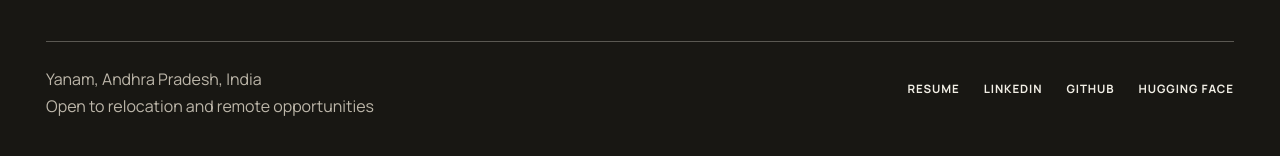
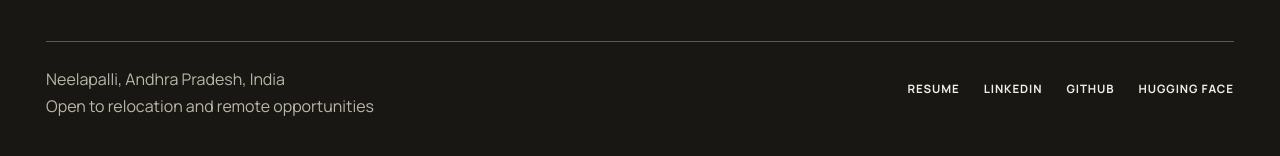
Before and after one commit to Venkateswara-Sahu/portfolio, a Next.js app: page / in a window 1280 px wide. Shown: the part 7820-7976 px from the top of the page. Built offline with nearby package versions, Linux system fonts and the light colour scheme.

Commit message:
Synchronize contact location with canonical CV

```diff
--- a/src/data/portfolio.ts
+++ b/src/data/portfolio.ts
@@ -385,7 +385,7 @@ export const portfolioContent: PortfolioContent = {
     note:
       "I am looking for full-time Applied AI and Machine Learning roles where evaluation and engineering matter.",
     email: "venkateswarsahu000@gmail.com",
-    location: "Yanam, Andhra Pradesh, India",
+    location: "Neelapalli, Andhra Pradesh, India",
     availability: "Open to relocation and remote opportunities",
     links: [
       {
```
